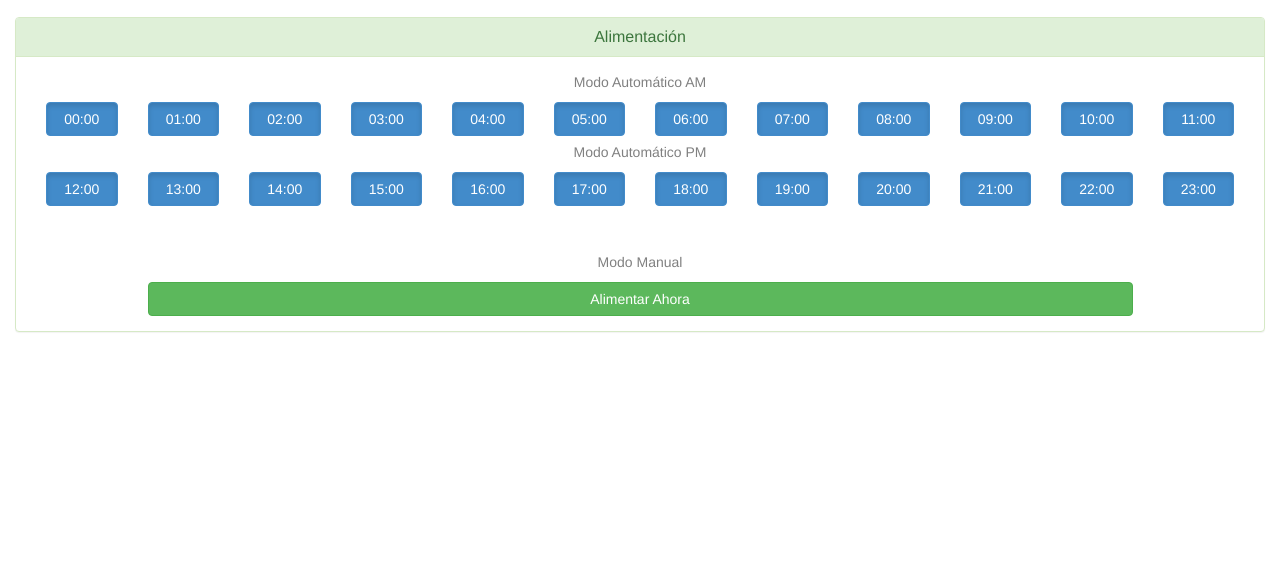
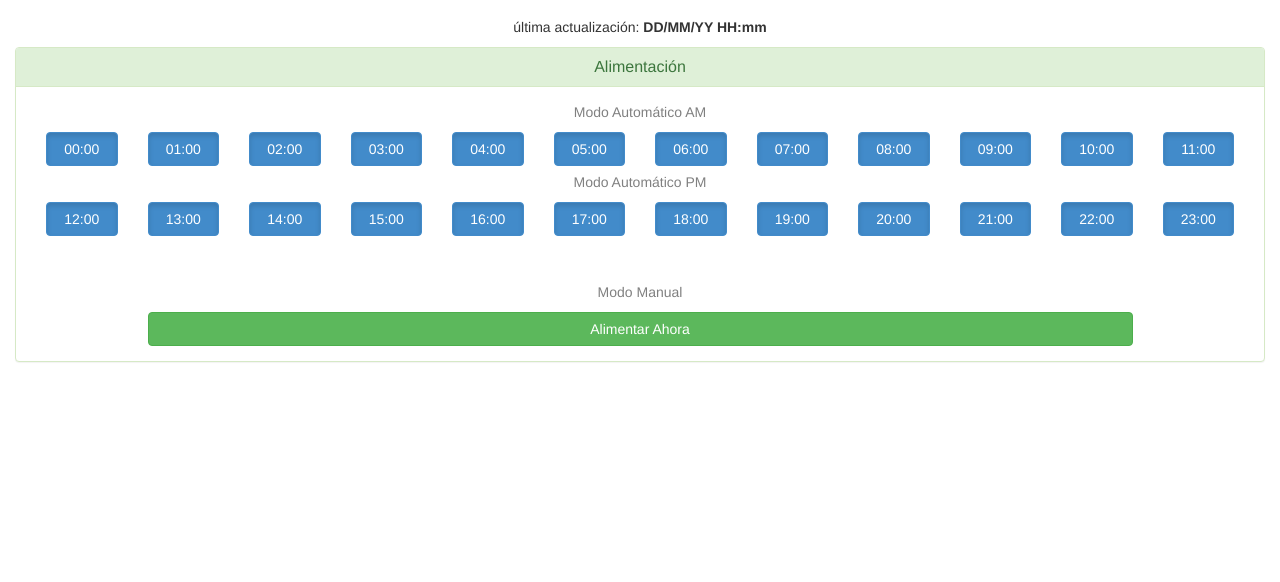
Before and after one commit to racifuina/arduino-fishtank, a website: page views/dashboard.html in a window 1280 px wide. Shown: the part 218-800 px from the top of the page. Drawn offline with nearby package versions, Linux system fonts and the light colour scheme.

Commit message:
DASBHOART

```diff
--- a/views/dashboard.html
+++ b/views/dashboard.html
@@ -118,6 +118,13 @@
                         </center>
                     </div>
                 </div>
+            </div>
+        </div>
+        <div class="row">
+            <div class="col-xs-12">
+                <center>
+                    <p>última actualización: <b id="date-value">DD/MM/YY HH:mm</b></p>
+                </center>
             </div>
         </div>
 
@@ -256,12 +263,9 @@
                         <br>
                         <br>
                         <p class="text-center" style="color:gray">Modo Manual</p>
-                        <div class='col-xs-12 col-sm-offset-3 col-sm-6 col-md-offset-2 col-md-8 col-lg-offset-1 col-lg-10' >
+                        <div class='col-xs-12 col-sm-offset-3 col-sm-6 col-md-offset-2 col-md-8 col-lg-offset-1 col-lg-10'>
                             <button type="button" class="btn btn-success btn-block" onclick="feed(1)">Alimentar Ahora</button>
                         </div>
-
-
-
                     </div>
                 </div>
             </div>
```
Also changed, not shown: server.js (+12 -0 lines).
